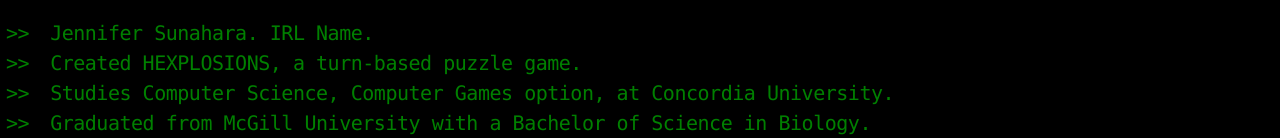
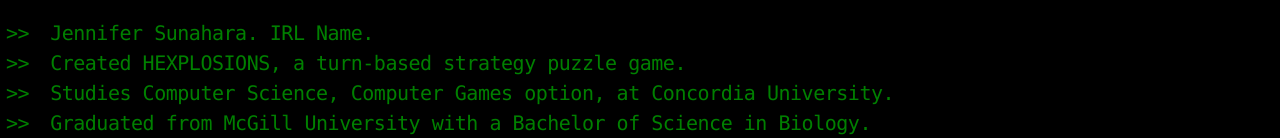
Before and after one commit to Digitaliss/digitaliss.github.io, a plain HTML site: page index.html in a window 1280 px wide. Shown: the part 262-400 px from the top of the page. Drawn offline with Linux system fonts and the light colour scheme.

Commit message:
mod index strategy

```diff
--- a/index.html
+++ b/index.html
@@ -24,7 +24,7 @@
 						<h2>&nbsp;Defining Digitaliss:</h2>
 						<ul>
 							<li>Jennifer Sunahara. IRL Name.</li>
-							<li>Created HEXPLOSIONS, a turn-based puzzle game.</li>
+							<li>Created HEXPLOSIONS, a turn-based strategy puzzle game.</li>
 							<li>Studies Computer Science, Computer Games option, at Concordia University.</li>
 							<li>Graduated from McGill University with a Bachelor of Science in Biology.</li>
 							<li>Interested in making and playing Games, learning languages, Biology</li>
```
